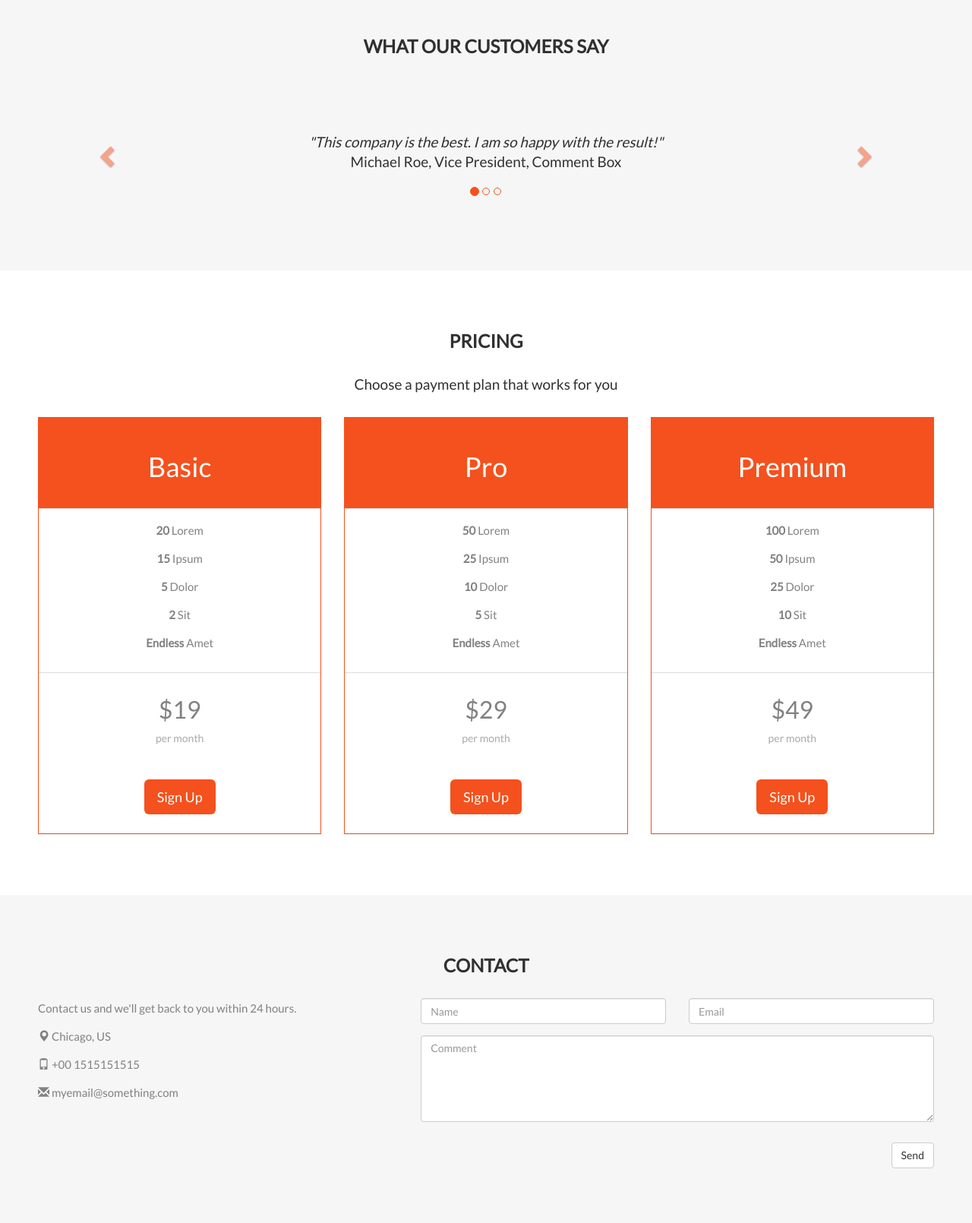
After one commit to NessaAz/company-GP, a Flask app: template app/templates/website.html in a window 1280 px wide. The commit adds this page. Shown: the part 2787-4397 px from the top of the page at 76% size. Run offline with Flask 2, Linux system fonts and the light colour scheme; the template is opened without the code that fills it, so the values that code supplies are empty; some libraries are stand-ins or nearby versions.

Commit message:
cloned from faith

```diff
--- /dev/null
+++ b/app/templates/website.html
@@ -0,0 +1,507 @@
+<!DOCTYPE html>
+<html lang="en">
+<head>
+  <!-- Theme Made By www.w3schools.com -->
+  <title>Bootstrap Theme Company Page</title>
+  <meta charset="utf-8">
+  <meta name="viewport" content="width=device-width, initial-scale=1">
+  <link rel="stylesheet" href="https://maxcdn.bootstrapcdn.com/bootstrap/3.4.1/css/bootstrap.min.css">
+  <link href="https://fonts.googleapis.com/css?family=Montserrat" rel="stylesheet" type="text/css">
+  <link href="https://fonts.googleapis.com/css?family=Lato" rel="stylesheet" type="text/css">
+  <script src="https://ajax.googleapis.com/ajax/libs/jquery/3.6.0/jquery.min.js"></script>
+  <script src="https://maxcdn.bootstrapcdn.com/bootstrap/3.4.1/js/bootstrap.min.js"></script>
+  <style>
+  body {
+    font: 400 15px Lato, sans-serif;
+    line-height: 1.8;
+    color: #818181;
+  }
+  h2 {
+    font-size: 24px;
+    text-transform: uppercase;
+    color: #303030;
+    font-weight: 600;
+    margin-bottom: 30px;
+  }
+  h4 {
+    font-size: 19px;
+    line-height: 1.375em;
+    color: #303030;
+    font-weight: 400;
+    margin-bottom: 30px;
+  }
+  .jumbotron {
+    background-color: #f4511e;
+    color: #fff;
+    padding: 100px 25px;
+    font-family: Montserrat, sans-serif;
+  }
+  .container-fluid {
+    padding: 60px 50px;
+  }
+  .bg-grey {
+    background-color: #f6f6f6;
+  }
+  .logo-small {
+    color: #f4511e;
+    font-size: 50px;
+  }
+  .logo {
+    color: #f4511e;
+    font-size: 200px;
+  }
+  .thumbnail {
+    padding: 0 0 15px 0;
+    border: none;
+    border-radius: 0;
+  }
+  .thumbnail img {
+    width: 100%;
+    height: 100%;
+    margin-bottom: 10px;
+  }
+  .carousel-control.right, .carousel-control.left {
+    background-image: none;
+    color: #f4511e;
+  }
+  .carousel-indicators li {
+    border-color: #f4511e;
+  }
+  .carousel-indicators li.active {
+    background-color: #f4511e;
+  }
+  .item h4 {
+    font-size: 19px;
+    line-height: 1.375em;
+    font-weight: 400;
+    font-style: italic;
+    margin: 70px 0;
+  }
+  .item span {
+    font-style: normal;
+  }
+  .panel {
+    border: 1px solid #f4511e;
+    border-radius:0 !important;
+    transition: box-shadow 0.5s;
+  }
+  .panel:hover {
+    box-shadow: 5px 0px 40px rgba(0,0,0, .2);
+  }
+  .panel-footer .btn:hover {
+    border: 1px solid #f4511e;
+    background-color: #fff !important;
+    color: #f4511e;
+  }
+  .panel-heading {
+    color: #fff !important;
+    background-color: #f4511e !important;
+    padding: 25px;
+    border-bottom: 1px solid transparent;
+    border-top-left-radius: 0px;
+    border-top-right-radius: 0px;
+    border-bottom-left-radius: 0px;
+    border-bottom-right-radius: 0px;
+  }
+  .panel-footer {
+    background-color: white !important;
+  }
+  .panel-footer h3 {
+    font-size: 32px;
+  }
+  .panel-footer h4 {
+    color: #aaa;
+    font-size: 14px;
+  }
+  .panel-footer .btn {
+    margin: 15px 0;
+    background-color: #f4511e;
+    color: #fff;
+  }
+  .navbar {
+    margin-bottom: 0;
+    background-color: #f4511e;
+    z-index: 9999;
+    border: 0;
+    font-size: 12px !important;
+    line-height: 1.42857143 !important;
+    letter-spacing: 4px;
+    border-radius: 0;
+    font-family: Montserrat, sans-serif;
+  }
+  .navbar li a, .navbar .navbar-brand {
+    color: #fff !important;
+  }
+  .navbar-nav li a:hover, .navbar-nav li.active a {
+    color: #f4511e !important;
+    background-color: #fff !important;
+  }
+  .navbar-default .navbar-toggle {
+    border-color: transparent;
+    color: #fff !important;
+  }
+  footer .glyphicon {
+    font-size: 20px;
+    margin-bottom: 20px;
+    color: #f4511e;
+  }
+  .slideanim {visibility:hidden;}
+  .slide {
+    animation-name: slide;
+    -webkit-animation-name: slide;
+    animation-duration: 1s;
+    -webkit-animation-duration: 1s;
+    visibility: visible;
+  }
+  @keyframes slide {
+    0% {
+      opacity: 0;
+      transform: translateY(70%);
+    }
+    100% {
+      opacity: 1;
+      transform: translateY(0%);
+    }
+  }
+  @-webkit-keyframes slide {
+    0% {
+      opacity: 0;
+      -webkit-transform: translateY(70%);
+    }
+    100% {
+      opacity: 1;
+      -webkit-transform: translateY(0%);
+    }
+  }
+  @media screen and (max-width: 768px) {
+    .col-sm-4 {
+      text-align: center;
+      margin: 25px 0;
+    }
+    .btn-lg {
+      width: 100%;
+      margin-bottom: 35px;
+    }
+  }
+  @media screen and (max-width: 480px) {
+    .logo {
+      font-size: 150px;
+    }
+  }
+  </style>
+</head>
+<body id="myPage" data-spy="scroll" data-target=".navbar" data-offset="60">
+
+<nav class="navbar navbar-default navbar-fixed-top">
+  <div class="container">
+    <div class="navbar-header">
+      <button type="button" class="navbar-toggle" data-toggle="collapse" data-target="#myNavbar">
+        <span class="icon-bar"></span>
+        <span class="icon-bar"></span>
+        <span class="icon-bar"></span>
+      </button>
+      <a class="navbar-brand" href="#myPage">Logo</a>
+    </div>
+    <div class="collapse navbar-collapse" id="myNavbar">
+      <ul class="nav navbar-nav navbar-right">
+        <li><a href="#about">ABOUT</a></li>
+        <li><a href="#services">SERVICES</a></li>
+        <li><a href="#portfolio">PORTFOLIO</a></li>
+        <li><a href="#pricing">PRICING</a></li>
+        <li><a href="#contact">CONTACT</a></li>
+      </ul>
+    </div>
+  </div>
+</nav>
+
+<div class="jumbotron text-center">
+  <h1>Company</h1>
+  <p>We specialize in blablabla</p>
+  <form>
+    <div class="input-group">
+      <input type="email" class="form-control" size="50" placeholder="Email Address" required>
+      <div class="input-group-btn">
+        <button type="button" class="btn btn-danger">Subscribe</button>
+      </div>
+    </div>
+  </form>
+</div>
+
+<!-- Container (About Section) -->
+<div id="about" class="container-fluid">
+  <div class="row">
+    <div class="col-sm-8">
+      <h2>About Company Page</h2><br>
+      <h4>Lorem ipsum dolor sit amet, consectetur adipiscing elit, sed do eiusmod tempor incididunt ut labore et dolore magna aliqua. Ut enim ad minim veniam, quis nostrud exercitation ullamco laboris nisi ut aliquip ex ea commodo consequat.</h4><br>
+      <p>Lorem ipsum dolor sit amet, consectetur adipiscing elit, sed do eiusmod tempor incididunt ut labore et dolore magna aliqua. Ut enim ad minim veniam, quis nostrud exercitation ullamco laboris nisi ut aliquip ex ea commodo consequat. Excepteur sint occaecat cupidatat non proident, sunt in culpa qui officia deserunt mollit anim id est laborum consectetur adipiscing elit, sed do eiusmod tempor incididunt ut labore et dolore magna aliqua. Ut enim ad minim veniam, quis nostrud exercitation ullamco laboris nisi ut aliquip ex ea commodo consequat.</p>
+      <br><button class="btn btn-default btn-lg">Get in Touch</button>
+    </div>
+    <div class="col-sm-4">
+      <span class="glyphicon glyphicon-signal logo"></span>
+    </div>
+  </div>
+</div>
+
+<div class="container-fluid bg-grey">
+  <div class="row">
+    <div class="col-sm-4">
+      <span class="glyphicon glyphicon-globe logo slideanim"></span>
+    </div>
+    <div class="col-sm-8">
+      <h2>Our Values</h2><br>
+      <h4><strong>MISSION:</strong> Our mission lorem ipsum dolor sit amet, consectetur adipiscing elit, sed do eiusmod tempor incididunt ut labore et dolore magna aliqua. Ut enim ad minim veniam, quis nostrud exercitation ullamco laboris nisi ut aliquip ex ea commodo consequat.</h4><br>
+      <p><strong>VISION:</strong> Our vision Lorem ipsum dolor sit amet, consectetur adipiscing elit, sed do eiusmod tempor incididunt ut labore et dolore magna aliqua. Ut enim ad minim veniam, quis nostrud exercitation ullamco laboris nisi ut aliquip ex ea commodo consequat.
+      Lorem ipsum dolor sit amet, consectetur adipiscing elit, sed do eiusmod tempor incididunt ut labore et dolore magna aliqua. Ut enim ad minim veniam, quis nostrud exercitation ullamco laboris nisi ut aliquip ex ea commodo consequat.</p>
+    </div>
+  </div>
+</div>
+
+<!-- Container (Services Section) -->
+<div id="services" class="container-fluid text-center">
+  <h2>SERVICES</h2>
+  <h4>What we offer</h4>
+  <br>
+  <div class="row slideanim">
+    <div class="col-sm-4">
+      <span class="glyphicon glyphicon-off logo-small"></span>
+      <h4>POWER</h4>
+      <p>Lorem ipsum dolor sit amet..</p>
+    </div>
+    <div class="col-sm-4">
+      <span class="glyphicon glyphicon-heart logo-small"></span>
+      <h4>LOVE</h4>
+      <p>Lorem ipsum dolor sit amet..</p>
+    </div>
+    <div class="col-sm-4">
+      <span class="glyphicon glyphicon-lock logo-small"></span>
+      <h4>JOB DONE</h4>
+      <p>Lorem ipsum dolor sit amet..</p>
+    </div>
+  </div>
+  <br><br>
+  <div class="row slideanim">
+    <div class="col-sm-4">
+      <span class="glyphicon glyphicon-leaf logo-small"></span>
+      <h4>GREEN</h4>
+      <p>Lorem ipsum dolor sit amet..</p>
+    </div>
+    <div class="col-sm-4">
+      <span class="glyphicon glyphicon-certificate logo-small"></span>
+      <h4>CERTIFIED</h4>
+      <p>Lorem ipsum dolor sit amet..</p>
+    </div>
+    <div class="col-sm-4">
+      <span class="glyphicon glyphicon-wrench logo-small"></span>
+      <h4 style="color:#303030;">HARD WORK</h4>
+      <p>Lorem ipsum dolor sit amet..</p>
+    </div>
+  </div>
+</div>
+
+<!-- Container (Portfolio Section) -->
+<div id="portfolio" class="container-fluid text-center bg-grey">
+  <h2>Portfolio</h2><br>
+  <h4>What we have created</h4>
+  <div class="row text-center slideanim">
+    <div class="col-sm-4">
+      <div class="thumbnail">
+        <img src="paris.jpg" alt="Paris" width="400" height="300">
+        <p><strong>Paris</strong></p>
+        <p>Yes, we built Paris</p>
+      </div>
+    </div>
+    <div class="col-sm-4">
+      <div class="thumbnail">
+        <img src="newyork.jpg" alt="New York" width="400" height="300">
+        <p><strong>New York</strong></p>
+        <p>We built New York</p>
+      </div>
+    </div>
+    <div class="col-sm-4">
+      <div class="thumbnail">
+        <img src="sanfran.jpg" alt="San Francisco" width="400" height="300">
+        <p><strong>San Francisco</strong></p>
+        <p>Yes, San Fran is ours</p>
+      </div>
+    </div>
+  </div><br>
+
+  <h2>What our customers say</h2>
+  <div id="myCarousel" class="carousel slide text-center" data-ride="carousel">
+    <!-- Indicators -->
+    <ol class="carousel-indicators">
+      <li data-target="#myCarousel" data-slide-to="0" class="active"></li>
+      <li data-target="#myCarousel" data-slide-to="1"></li>
+      <li data-target="#myCarousel" data-slide-to="2"></li>
+    </ol>
+
+    <!-- Wrapper for slides -->
+    <div class="carousel-inner" role="listbox">
+      <div class="item active">
+        <h4>"This company is the best. I am so happy with the result!"<br><span>Michael Roe, Vice President, Comment Box</span></h4>
+      </div>
+      <div class="item">
+        <h4>"One word... WOW!!"<br><span>John Doe, Salesman, Rep Inc</span></h4>
+      </div>
+      <div class="item">
+        <h4>"Could I... BE any more happy with this company?"<br><span>Chandler Bing, Actor, FriendsAlot</span></h4>
+      </div>
+    </div>
+
+    <!-- Left and right controls -->
+    <a class="left carousel-control" href="#myCarousel" role="button" data-slide="prev">
+      <span class="glyphicon glyphicon-chevron-left" aria-hidden="true"></span>
+      <span class="sr-only">Previous</span>
+    </a>
+    <a class="right carousel-control" href="#myCarousel" role="button" data-slide="next">
+      <span class="glyphicon glyphicon-chevron-right" aria-hidden="true"></span>
+      <span class="sr-only">Next</span>
+    </a>
+  </div>
+</div>
+
+<!-- Container (Pricing Section) -->
+<div id="pricing" class="container-fluid">
+  <div class="text-center">
+    <h2>Pricing</h2>
+    <h4>Choose a payment plan that works for you</h4>
+  </div>
+  <div class="row slideanim">
+    <div class="col-sm-4 col-xs-12">
+      <div class="panel panel-default text-center">
+        <div class="panel-heading">
+          <h1>Basic</h1>
+        </div>
+        <div class="panel-body">
+          <p><strong>20</strong> Lorem</p>
+          <p><strong>15</strong> Ipsum</p>
+          <p><strong>5</strong> Dolor</p>
+          <p><strong>2</strong> Sit</p>
+          <p><strong>Endless</strong> Amet</p>
+        </div>
+        <div class="panel-footer">
+          <h3>$19</h3>
+          <h4>per month</h4>
+          <button class="btn btn-lg">Sign Up</button>
+        </div>
+      </div>
+    </div>
+    <div class="col-sm-4 col-xs-12">
+      <div class="panel panel-default text-center">
+        <div class="panel-heading">
+          <h1>Pro</h1>
+        </div>
+        <div class="panel-body">
+          <p><strong>50</strong> Lorem</p>
+          <p><strong>25</strong> Ipsum</p>
+          <p><strong>10</strong> Dolor</p>
+          <p><strong>5</strong> Sit</p>
+          <p><strong>Endless</strong> Amet</p>
+        </div>
+        <div class="panel-footer">
+          <h3>$29</h3>
+          <h4>per month</h4>
+          <button class="btn btn-lg">Sign Up</button>
+        </div>
+      </div>
+    </div>
+    <div class="col-sm-4 col-xs-12">
+      <div class="panel panel-default text-center">
+        <div class="panel-heading">
+          <h1>Premium</h1>
+        </div>
+        <div class="panel-body">
+          <p><strong>100</strong> Lorem</p>
+          <p><strong>50</strong> Ipsum</p>
+          <p><strong>25</strong> Dolor</p>
+          <p><strong>10</strong> Sit</p>
+          <p><strong>Endless</strong> Amet</p>
+        </div>
+        <div class="panel-footer">
+          <h3>$49</h3>
+          <h4>per month</h4>
+          <button class="btn btn-lg">Sign Up</button>
+        </div>
+      </div>
+    </div>
+  </div>
+</div>
+
+<!-- Container (Contact Section) -->
+<div id="contact" class="container-fluid bg-grey">
+  <h2 class="text-center">CONTACT</h2>
+  <div class="row">
+    <div class="col-sm-5">
+      <p>Contact us and we'll get back to you within 24 hours.</p>
+      <p><span class="glyphicon glyphicon-map-marker"></span> Chicago, US</p>
+      <p><span class="glyphicon glyphicon-phone"></span> +00 1515151515</p>
+      <p><span class="glyphicon glyphicon-envelope"></span> myemail@something.com</p>
+    </div>
+    <div class="col-sm-7 slideanim">
+      <div class="row">
+        <div class="col-sm-6 form-group">
+          <input class="form-control" id="name" name="name" placeholder="Name" type="text" required>
+        </div>
+        <div class="col-sm-6 form-group">
+          <input class="form-control" id="email" name="email" placeholder="Email" type="email" required>
+        </div>
+      </div>
+      <textarea class="form-control" id="comments" name="comments" placeholder="Comment" rows="5"></textarea><br>
+      <div class="row">
+        <div class="col-sm-12 form-group">
+          <button class="btn btn-default pull-right" type="submit">Send</button>
+        </div>
+      </div>
+    </div>
+  </div>
+</div>
+
+<!-- Image of location/map -->
+<img src="/w3images/map.jpg" class="w3-image w3-greyscale-min" style="width:100%">
+
+<footer class="container-fluid text-center">
+  <a href="#myPage" title="To Top">
+    <span class="glyphicon glyphicon-chevron-up"></span>
+  </a>
+  <p>Bootstrap Theme Made By <a href="https://www.w3schools.com" title="Visit w3schools">www.w3schools.com</a></p>
+</footer>
+
+<script>
+$(document).ready(function(){
+  // Add smooth scrolling to all links in navbar + footer link
+  $(".navbar a, footer a[href='#myPage']").on('click', function(event) {
+    // Make sure this.hash has a value before overriding default behavior
+    if (this.hash !== "") {
+      // Prevent default anchor click behavior
+      event.preventDefault();
+
+      // Store hash
+      var hash = this.hash;
+
+      // Using jQuery's animate() method to add smooth page scroll
+      // The optional number (900) specifies the number of milliseconds it takes to scroll to the specified area
+      $('html, body').animate({
+        scrollTop: $(hash).offset().top
+      }, 900, function(){
+
+        // Add hash (#) to URL when done scrolling (default click behavior)
+        window.location.hash = hash;
+      });
+    } // End if
+  });
+
+  $(window).scroll(function() {
+    $(".slideanim").each(function(){
+      var pos = $(this).offset().top;
+
+      var winTop = $(window).scrollTop();
+        if (pos < winTop + 600) {
+          $(this).addClass("slide");
+        }
+    });
+  });
+})
+</script>
+
+</body>
+</html>
--- a/run.py
+++ b/run.py
@@ -1,4 +1,5 @@
 from app import app
 
-if __name__ == "__main__":
-    app.run(host="localhost", port=5001, debug = True)
+
+if __name__ == '__main__':
+    app.run(host="localhost", port=8000, debug=True)
```
Also changed, not shown: app/__init__.py (+7 -3 lines), app/config.py (deleted, +0 -13 lines), app/static/style.css (+39 -0 lines), app/templates/index.html (+29 -2 lines), app/templates/layout.html (added, +32 -0 lines), app/templates/navbar.html (+24 -11 lines), app/templates/template.html (deleted, +0 -19 lines), app/views.py (+17 -2 lines), app/static/main.js (added), app/templates/home.html (added), 2 other files.
